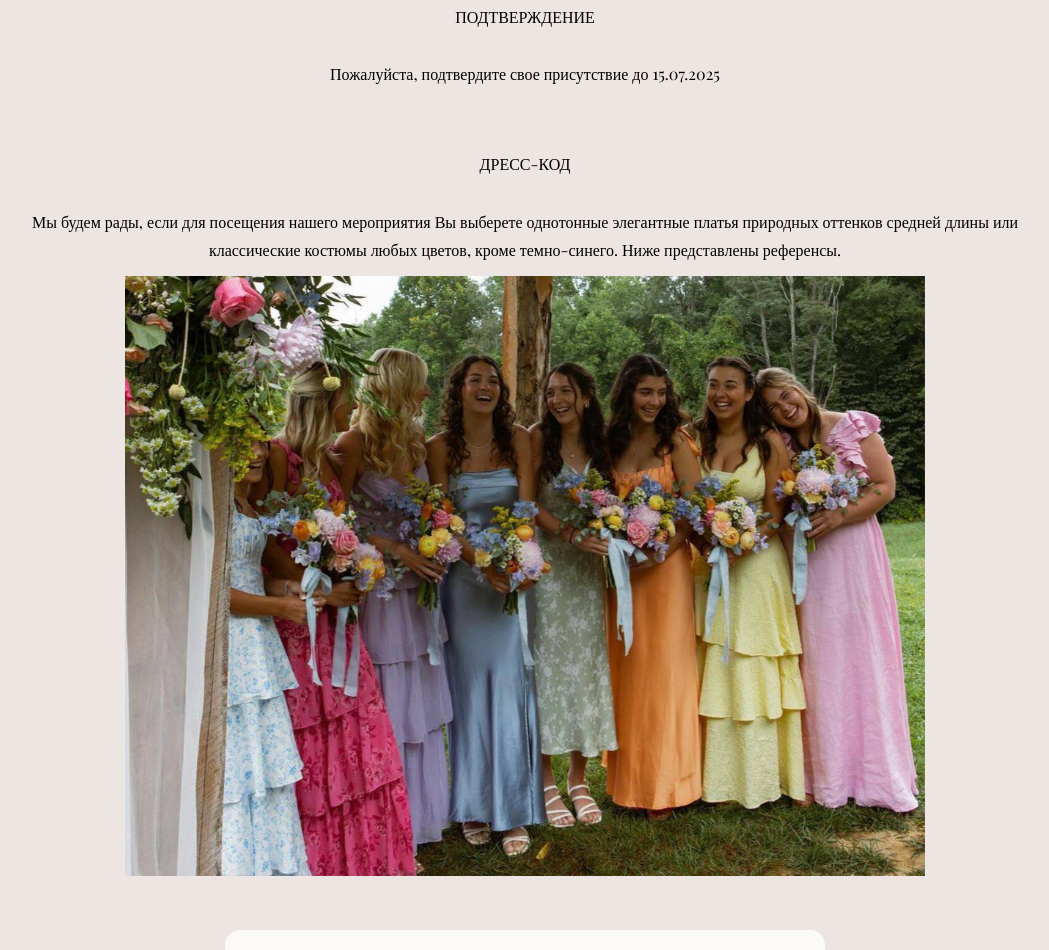
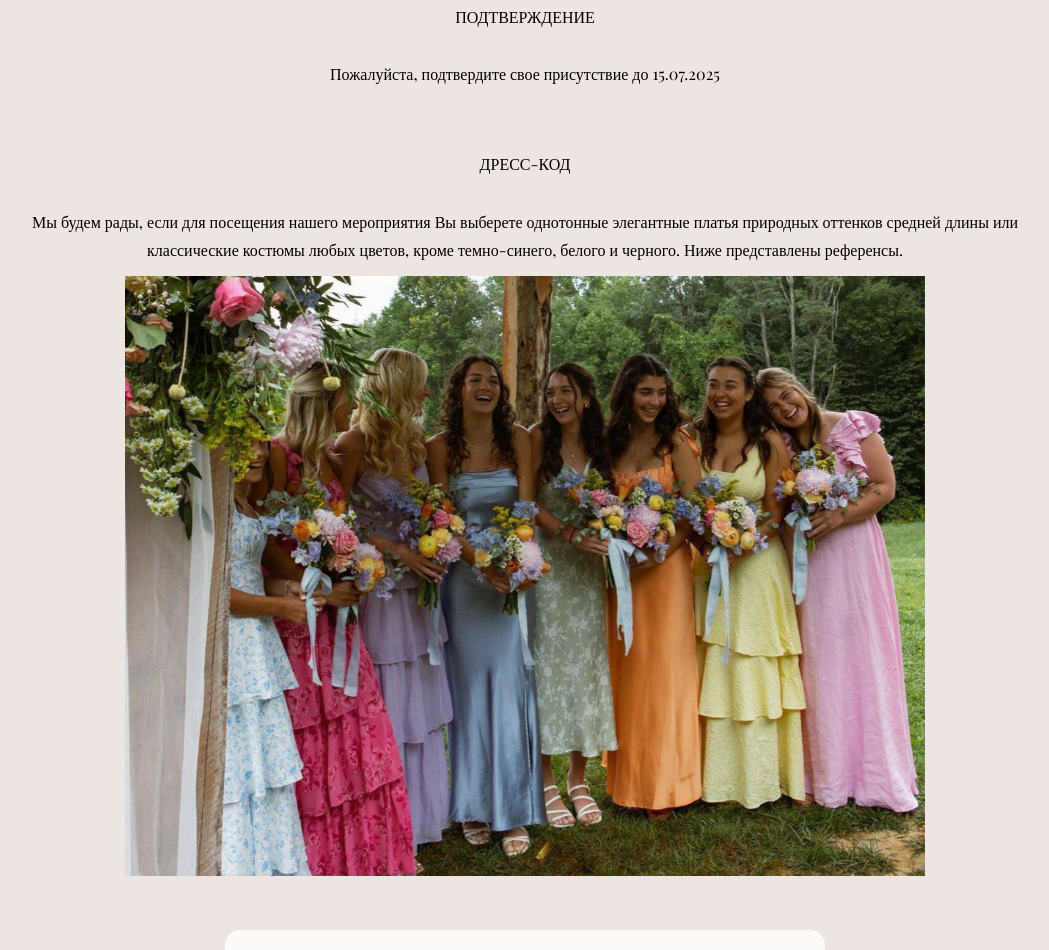
Before and after one commit to VarvikWolf/married, a plain HTML site: page index.html in a window 1280 px wide. Shown: the part 1939-2889 px from the top of the page, without its empty margins (115-1164 px from the left). Drawn offline with nearby package versions, Linux system fonts and the light colour scheme; a web font is replaced by a local one.

Commit message:
Update index.html

```diff
--- a/index.html
+++ b/index.html
@@ -488,7 +488,7 @@
         <div class="additional-block1" data-animate="zoom">
             <div class="invitation-text animate-zoom">
                 ДРЕСС-КОД    <br><br>
-                Мы будем рады, если для посещения нашего мероприятия Вы выберете однотонные элегантные платья природных оттенков средней длины или классические костюмы любых цветов, кроме темно-синего. Ниже представлены референсы.
+                Мы будем рады, если для посещения нашего мероприятия Вы выберете однотонные элегантные платья природных оттенков средней длины или классические костюмы любых цветов, кроме темно-синего, белого и черного. Ниже представлены референсы.
             </div>
             <img src="Photo/DEVKI.jpg" alt="Фото" class="small-photo animate-zoom animate-delay-1">
         </div>
```
